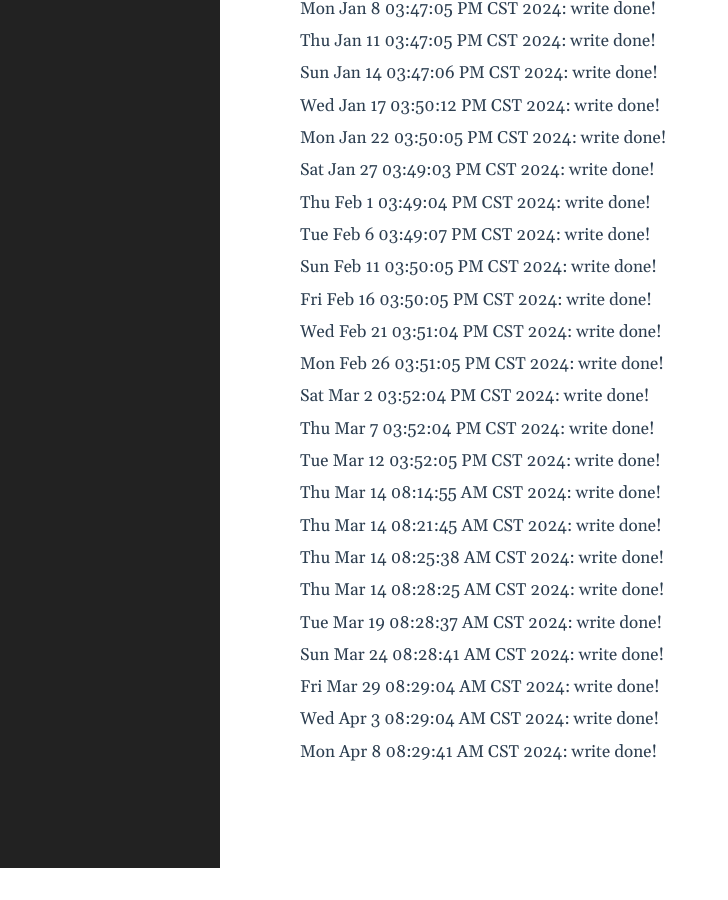
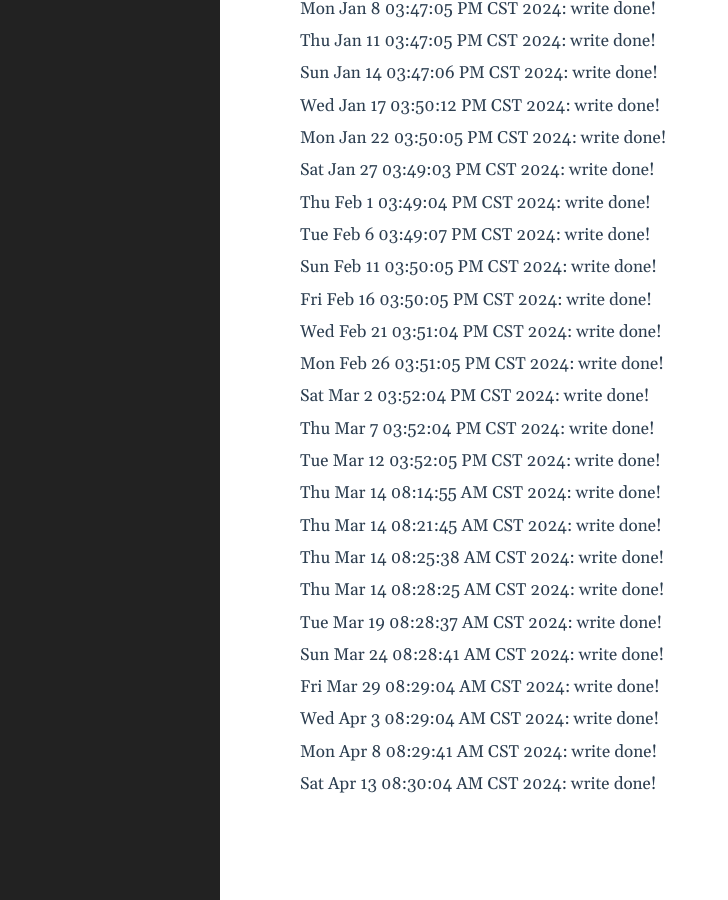
Before and after one commit to lclgo/lclgo.github.io, a Jekyll site: the page built from _posts/2023-03-10-weekly.md, in a window 1280 px wide and 900 px high, scrolled down 631 px. Shown: the whole window, without its empty margins (0-728 px from the left). Built offline with Jekyll 4.4.1, drawn with Linux system fonts in a browser that asks for light colours; before the commit the page ends 1499 px from its top, so only the background shows below that.

Commit message:
timer check

```diff
--- a/_posts/2023-03-10-weekly.md
+++ b/_posts/2023-03-10-weekly.md
@@ -79,3 +79,5 @@ Fri Mar 29 08:29:04 AM CST 2024: write done!
 Wed Apr  3 08:29:04 AM CST 2024: write done!
 
 Mon Apr  8 08:29:41 AM CST 2024: write done!
+
+Sat Apr 13 08:30:04 AM CST 2024: write done!
```
